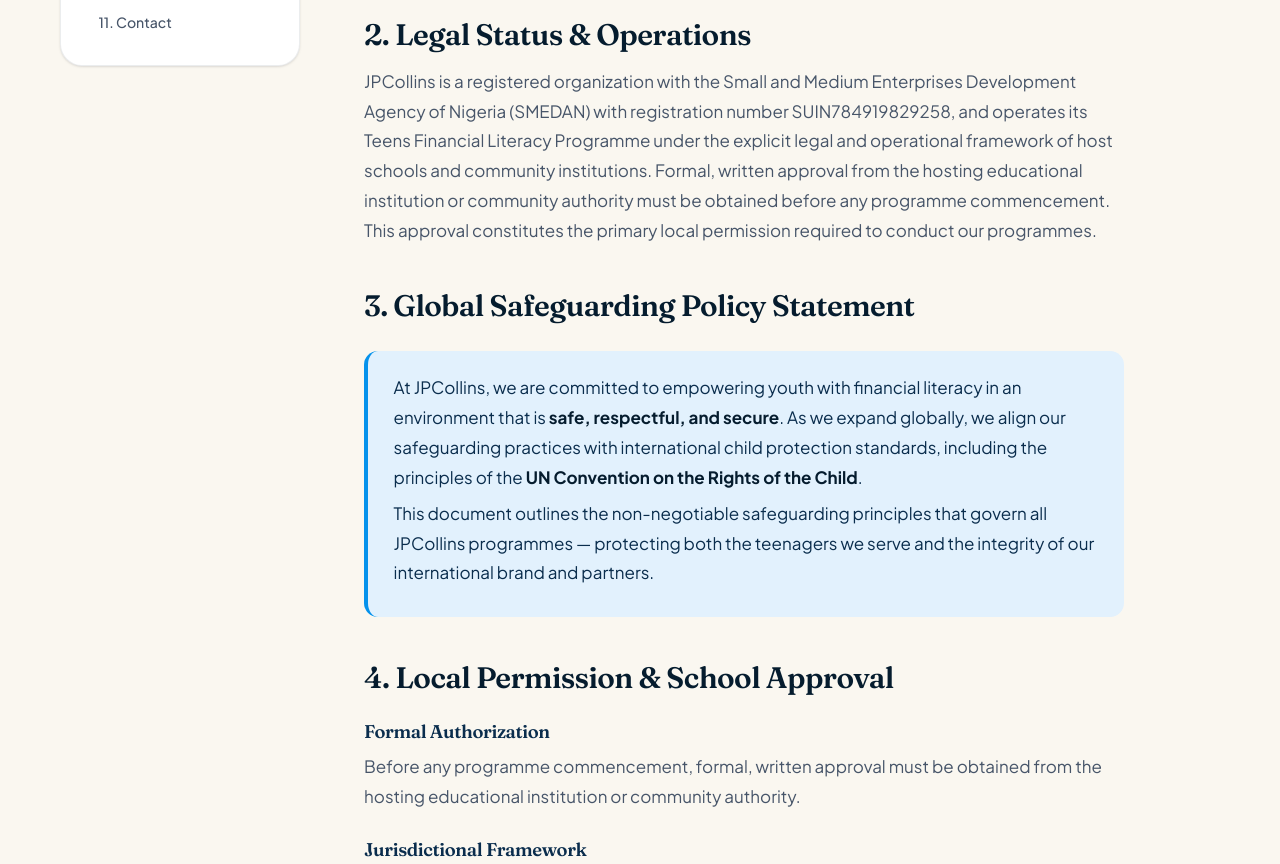
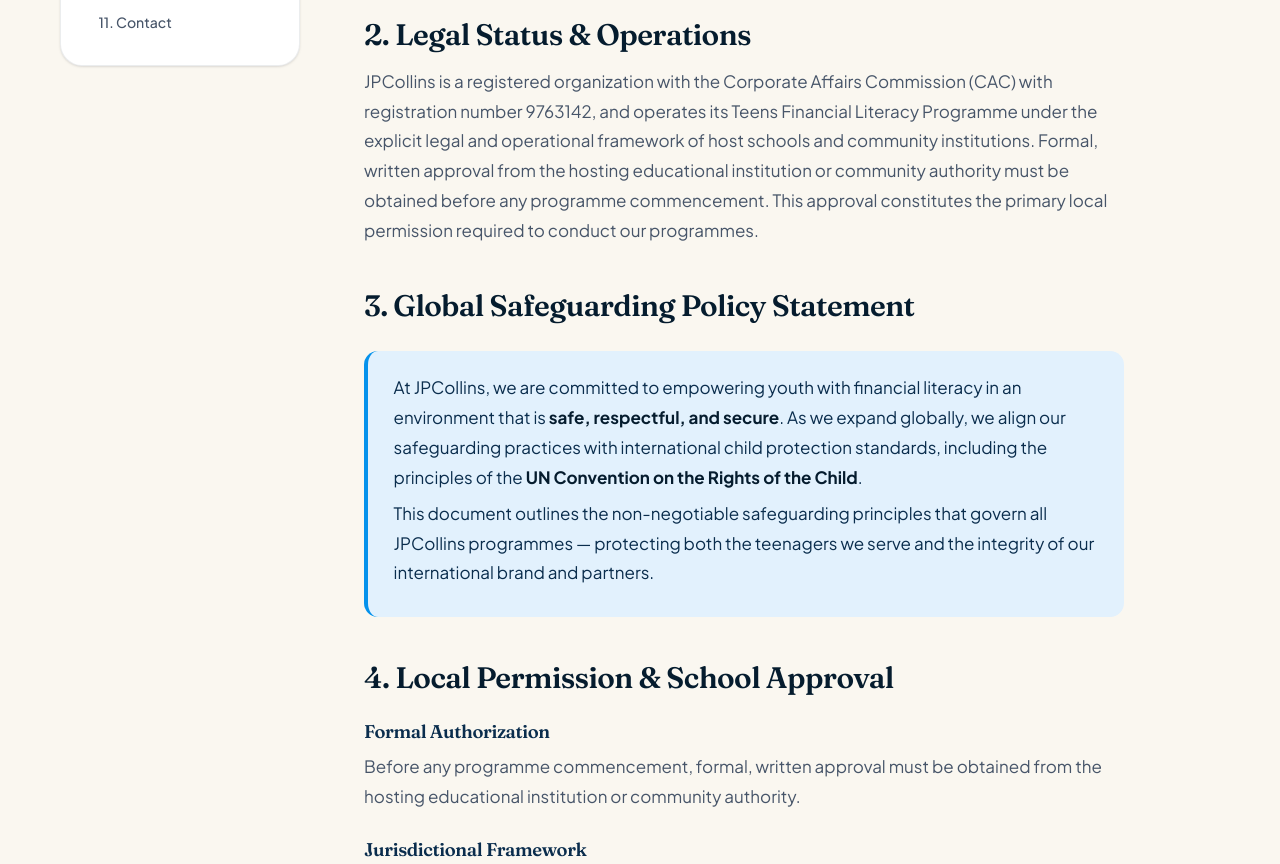
Before and after one commit to MoyebiAyo/JP-Collins, a website: page legal-info.html in a window 1280 px wide. Shown: the part 1109-1973 px from the top of the page. Drawn offline with Linux system fonts and the light colour scheme.

Commit message:
Replace SMEDAN with CAC registration sitewide
SMEDAN (SUIN784919829258) -> CAC (9763142)

```diff
--- a/legal-info.html
+++ b/legal-info.html
@@ -86,7 +86,7 @@
             </ul>
 
             <h2 id="status">2. Legal Status &amp; Operations</h2>
-            <p>JPCollins is a registered organization with the Small and Medium Enterprises Development Agency of Nigeria (SMEDAN) with registration number SUIN784919829258, and operates its Teens Financial Literacy Programme under the explicit legal and operational framework of host schools and community institutions. Formal, written approval from the hosting educational institution or community authority must be obtained before any programme commencement. This approval constitutes the primary local permission required to conduct our programmes.</p>
+            <p>JPCollins is a registered organization with the Corporate Affairs Commission (CAC) with registration number 9763142, and operates its Teens Financial Literacy Programme under the explicit legal and operational framework of host schools and community institutions. Formal, written approval from the hosting educational institution or community authority must be obtained before any programme commencement. This approval constitutes the primary local permission required to conduct our programmes.</p>
 
             <h2 id="safeguarding">3. Global Safeguarding Policy Statement</h2>
             <div class="legal-callout">
```
